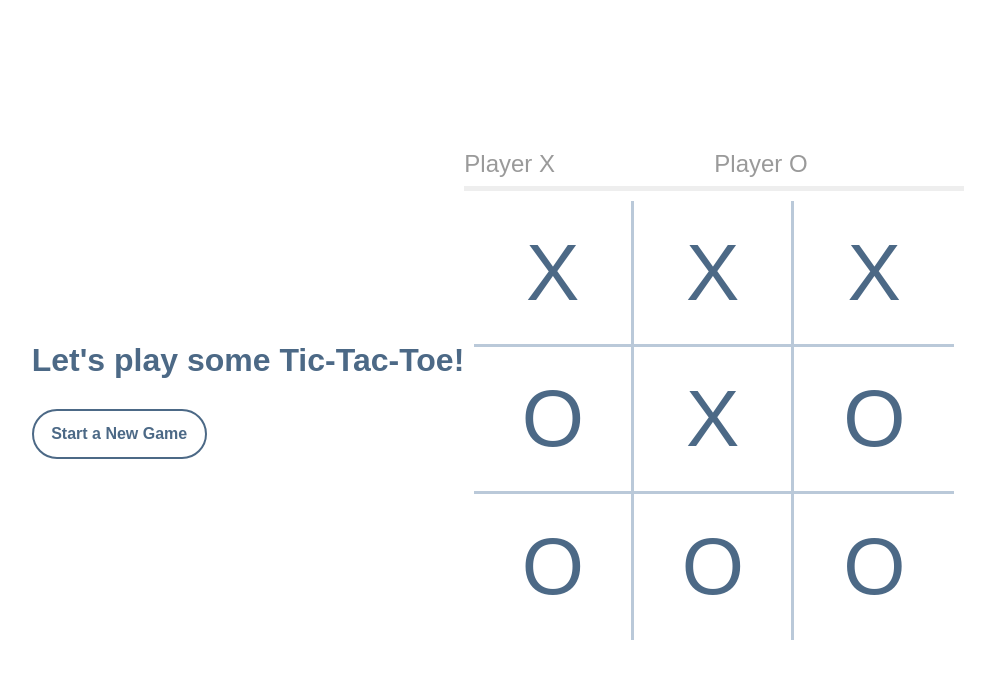
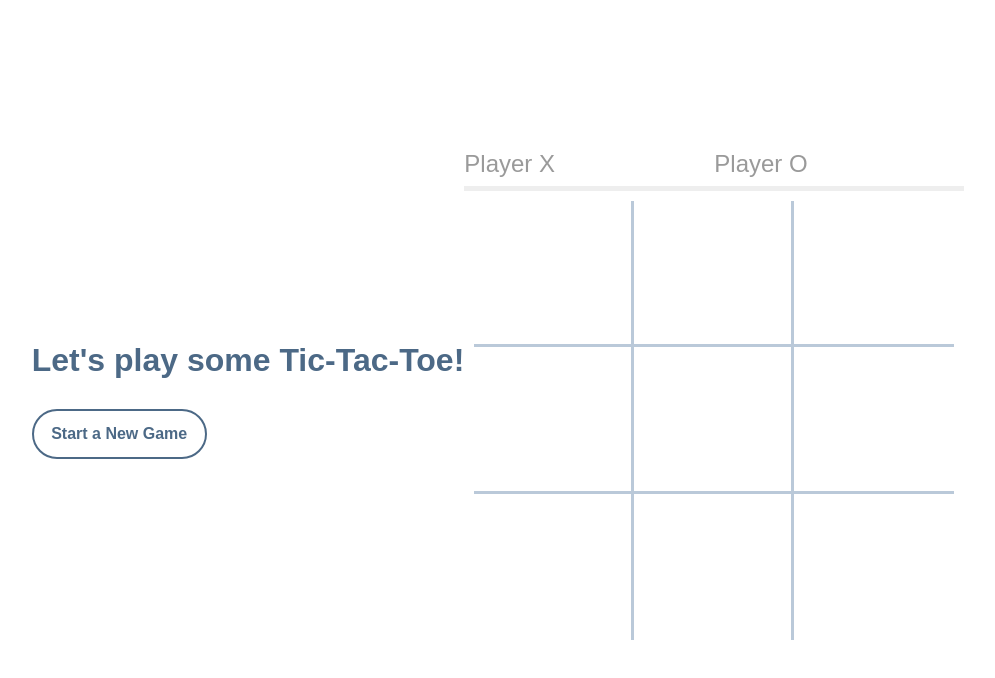
Before and after one commit to nard1n/tictactoe, a plain HTML site: page index.html in a window 1280 px wide. Shown: the whole page, without its empty margins (142-1137 px from the left). Drawn offline with Linux system fonts and the light colour scheme.

Commit message:
removed board tile's static data and importing the js file

```diff
--- a/index.html
+++ b/index.html
@@ -26,18 +26,19 @@
                     </div>
                 </div>
                 <div class="board">
-                    <div class="board-tile">X</div>
-                    <div class="board-tile">X</div>
-                    <div class="board-tile">X</div>
-                    <div class="board-tile">O</div>
-                    <div class="board-tile">X</div>
-                    <div class="board-tile">O</div>
-                    <div class="board-tile">O</div>
-                    <div class="board-tile">O</div>
-                    <div class="board-tile">O</div>
+                    <div class="board-tile" data-index="0"></div>
+                    <div class="board-tile" data-index="1"></div>
+                    <div class="board-tile" data-index="2"></div>
+                    <div class="board-tile" data-index="3"></div>
+                    <div class="board-tile" data-index="4"></div>
+                    <div class="board-tile" data-index="5"></div>
+                    <div class="board-tile" data-index="6"></div>
+                    <div class="board-tile" data-index="7"></div>
+                    <div class="board-tile" data-index="8"></div>
                 </div>
             </div>
         </div>
     </div>
+    <script src="./js/main.js" type="module"></script>
 </body>
 </html>
```
